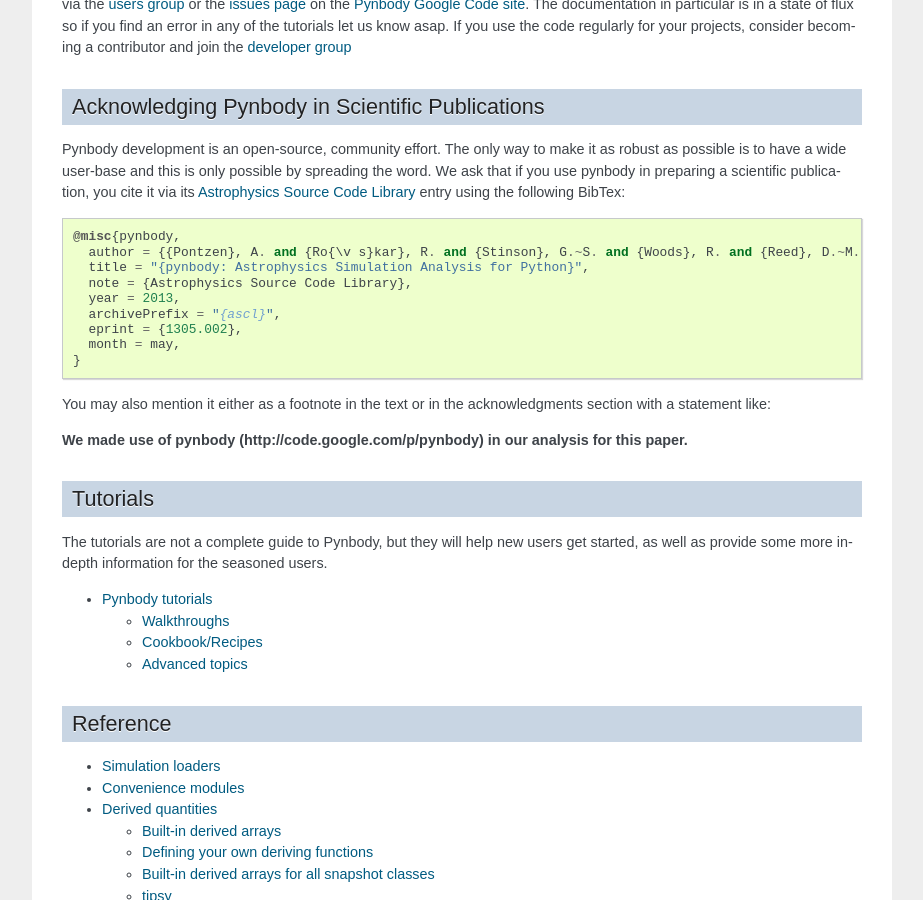
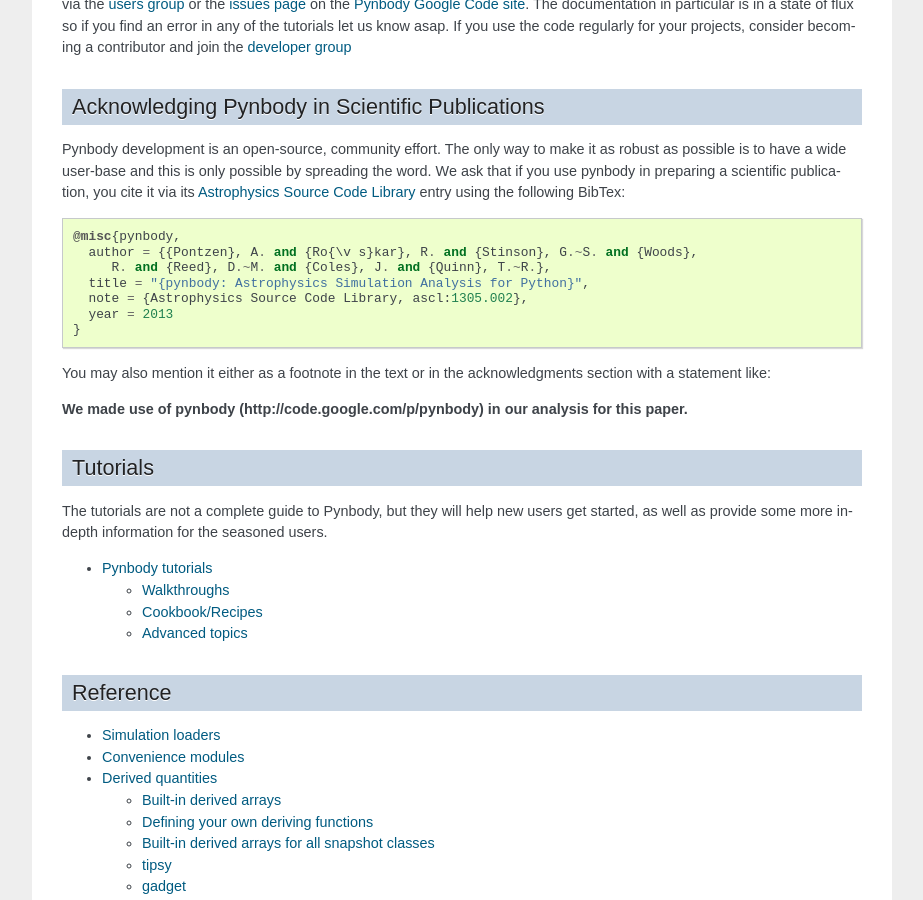
Before and after one commit to pynbody/pynbody, a Sphinx documentation site: the page built from docs/index.rst, in a window 1280 px wide and 900 px high, scrolled down 980 px. Shown: the whole window, without its empty margins (198-1121 px from the left). Built offline with Sphinx 7.4.7, drawn with Linux system fonts in a browser that asks for light colours; formulas are drawn with MathJax 3; pages that are not in the unit, such as notebooks, are missing from menus.

Commit message:
modified bibtex to make sure the ascl identifier is included

```diff
--- a/docs/index.rst
+++ b/docs/index.rst
@@ -100,13 +100,11 @@
 using the following BibTex::
 
    @misc{pynbody,
-     author = {{Pontzen}, A. and {Ro{\v s}kar}, R. and {Stinson}, G.~S. and {Woods}, R. and {Reed}, D.~M. and {Coles}, J. and {Quinn}, T.~R.},
+     author = {{Pontzen}, A. and {Ro{\v s}kar}, R. and {Stinson}, G.~S. and {Woods},
+        R. and {Reed}, D.~M. and {Coles}, J. and {Quinn}, T.~R.},
      title = "{pynbody: Astrophysics Simulation Analysis for Python}",
-     note = {Astrophysics Source Code Library},
-     year = 2013,
-     archivePrefix = "{ascl}",
-     eprint = {1305.002},
-     month = may,
+     note = {Astrophysics Source Code Library, ascl:1305.002},
+     year = 2013
    }
 
 You may also mention it either as a footnote in the text or in the
```
